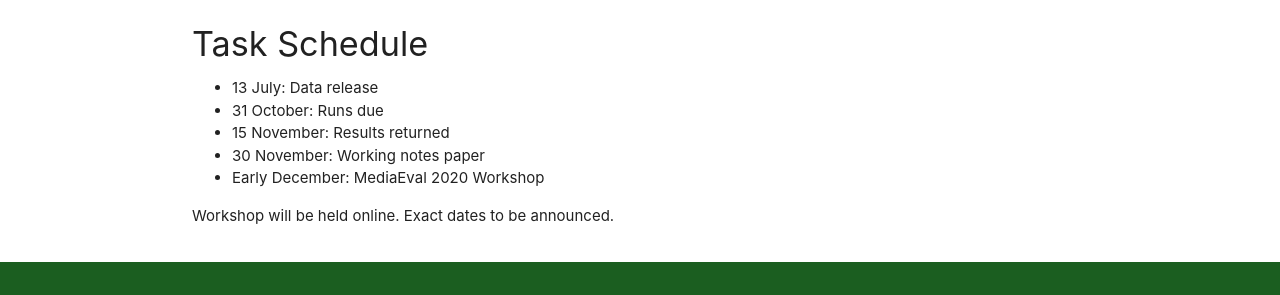
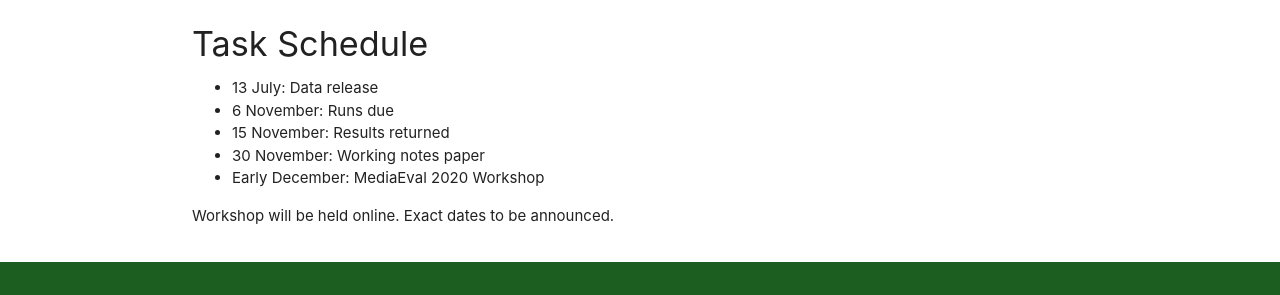
Before and after one commit to multimediaeval/multimediaeval.github.io, a Jekyll site: the page built from _editions/2020/tasks/music.md, in a window 1280 px wide and 900 px high, scrolled down 1546 px. Shown: the part 324-619 px from the top of the window. Built offline with Jekyll 4.4.1, drawn with Linux system fonts in a browser that asks for light colours.

Commit message:
Update due date for runs
We don't need as much time to return results to participants, so give them another week to submit

```diff
--- a/_editions/2020/tasks/music.md
+++ b/_editions/2020/tasks/music.md
@@ -76,7 +76,7 @@ Minz Won, Music Technology Group, Universitat Pompeu Fabra, Spain
 
 #### Task Schedule
 * 13 July: Data release <!-- # Replace XX with your date. Latest possible is 31 July-->
-* 31 October: Runs due <!-- # Replace XX with your date. Latest possible is 31 October-->
+* 6 November: Runs due <!-- # Replace XX with your date. Latest possible is 31 October-->
 * 15 November: Results returned  <!-- Fixed. Please do not change-->
 * 30 November: Working notes paper  <!-- Fixed. Please do not change-->
 * Early December: MediaEval 2020 Workshop <!-- Fixed. Please do not change-->
```
